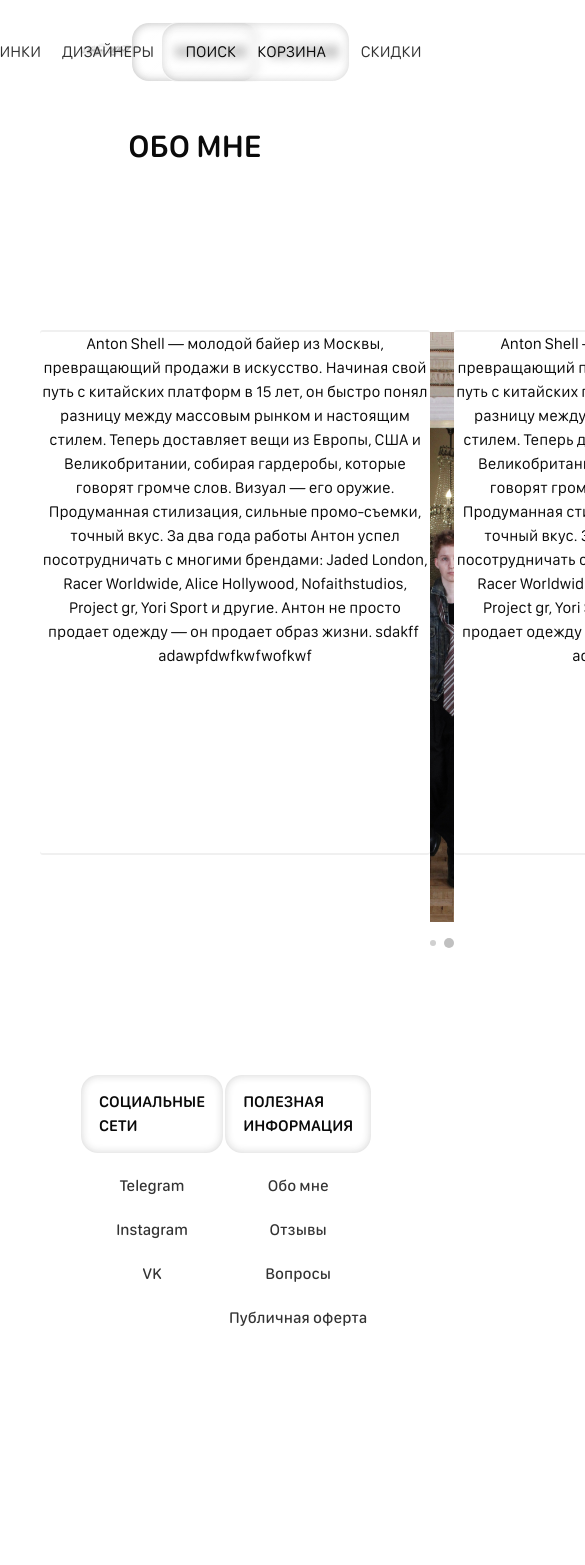
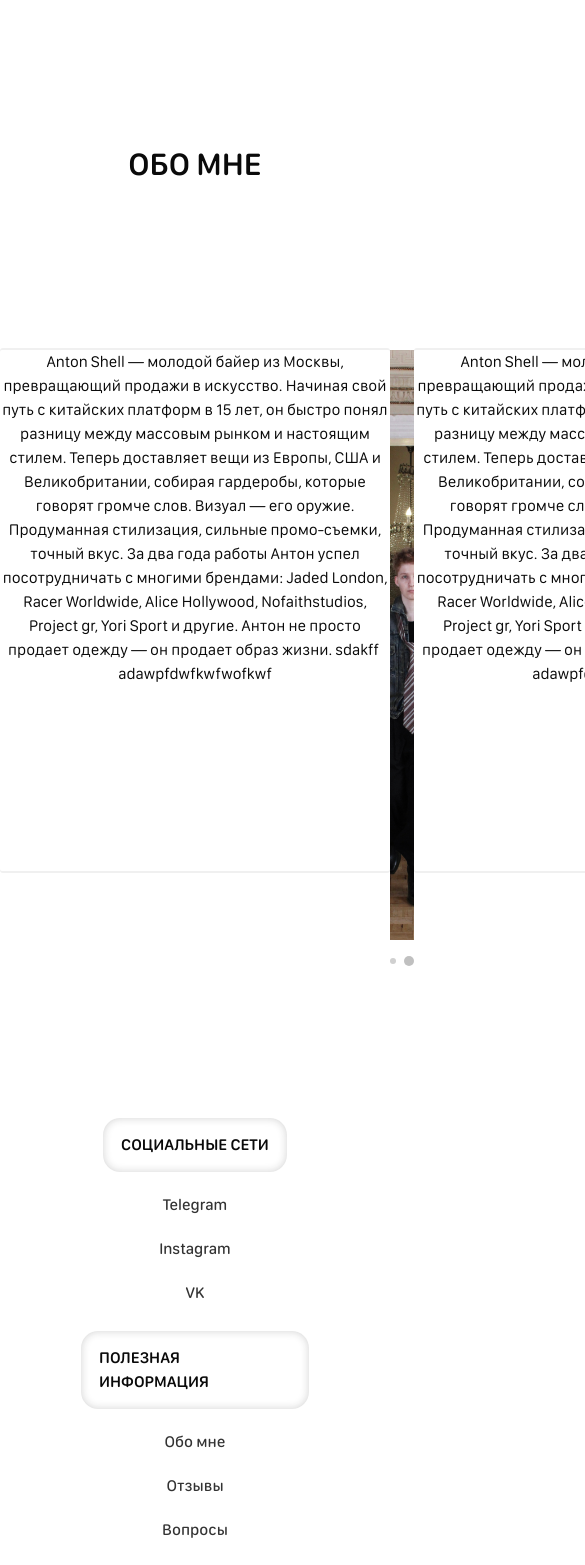
Before and after one commit to KroJIak-modules/wardrobe-parser-frontend, a React (Vite) app: page /about in a window 390 px wide. Shown: the top 1565 px of the page, 585 px wide, since content can reach past the window. Before the commit the page ends 1350 px from the top, so only its background shows below. Built offline with nearby package versions, Linux system fonts and the light colour scheme; what @gravity-ui/uikit would draw is missing.

Commit message:
start mobile version. fucked up navbars

```diff
--- a/src/components/HeroCarousel/HeroCarousel.module.css
+++ b/src/components/HeroCarousel/HeroCarousel.module.css
@@ -15,3 +15,24 @@
     border-radius: 30px;
     border: 1px solid rgba(255, 255, 255, 0.2);
 }
+
+@media screen and (max-width: 1024px) {
+    .carouselButton {
+    z-index: 10;
+    padding: 80px 40px;
+    /* background: rgba(255, 255, 255, 0.05);
+    backdrop-filter: blur(5px); */
+    display: none;
+    background: linear-gradient(135deg,
+            rgba(255, 255, 255, 0.15),
+            rgba(255, 255, 255, 0.05));
+    backdrop-filter: blur(5px) saturate(160%);
+    -webkit-backdrop-filter: blur(5px) saturate(160%);
+
+    border: 1px solid rgba(255, 255, 255, 0.3);
+    border: none;
+    color: white;
+    border-radius: 30px;
+    border: 1px solid rgba(255, 255, 255, 0.2);
+}
+}
--- a/src/components/footer/Footer.module.css
+++ b/src/components/footer/Footer.module.css
@@ -31,3 +31,13 @@
     color: rgba(0, 0, 0, 0.8);
     font-weight: 500;
 }
+
+@media screen and (max-width: 1024px) {
+    .footer {
+    display: flex;
+    flex-direction: column;
+    gap: 25px;
+    padding: 20px 80px;
+    justify-content: space-around;
+}
+}
--- a/src/components/header/Header.module.css
+++ b/src/components/header/Header.module.css
@@ -180,3 +180,9 @@
 .dropMenuItem li:hover {
     color: rgba(0, 0, 0, 0.95);
 }
+
+@media screen and (max-width: 1024px) {
+    .navbar {display: none;}
+    .actionPanel {display: none;}
+    .logoContainer {display: none;}
+}
--- a/src/components/sources/sources.jsx
+++ b/src/components/sources/sources.jsx
@@ -1,7 +1,6 @@
 import React, { useState, useEffect } from "react";
 import styles from "./sources.module.css";
 
-//не отображается mainContainer
 const Sources = ({ open, onClose }) => {
   const [selectedSize, setSelectedSize] = useState("");
 
--- a/src/pages/NewItems/NewItems.module.css
+++ b/src/pages/NewItems/NewItems.module.css
@@ -71,3 +71,13 @@
     font-weight: 400;
     color: #9a9a9a;
 }
+
+@media screen and (max-width: 1024px) {
+  .products {
+    display: grid;
+    grid-template-columns: repeat(2, 1fr);
+    gap: 20px;
+    padding: 0px 0px;
+    width: 100%;
+}
+}
--- a/src/pages/QnA/QnA.module.css
+++ b/src/pages/QnA/QnA.module.css
@@ -78,3 +78,7 @@ flex-grow: 0;
   width: 620px;
   height: 37px;
 }
+
+@media screen and (max-width: 768px) {
+
+}
--- a/src/styles.css
+++ b/src/styles.css
@@ -191,3 +191,15 @@ button {
     @apply bg-background text-foreground;
     }
 }
+
+@media screen and (max-width: 1024px) {
+    .container {
+    display: flex;
+    flex-direction: column;
+    align-items: center;
+    justify-content: center;
+    width: 100%;
+    max-width: 100vw;
+    padding: 40px 0px;
+}
+}
```
